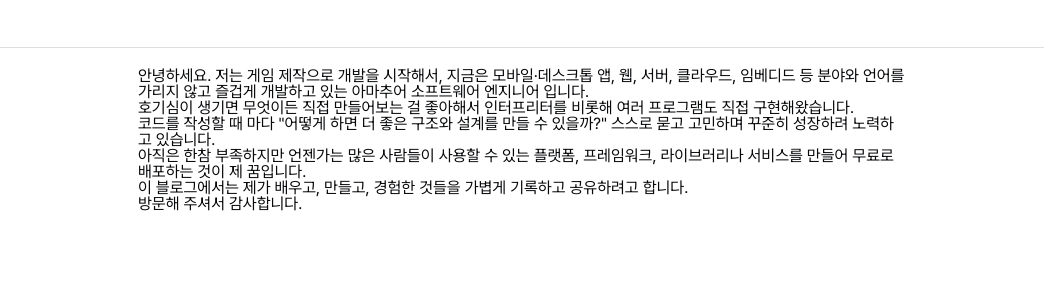
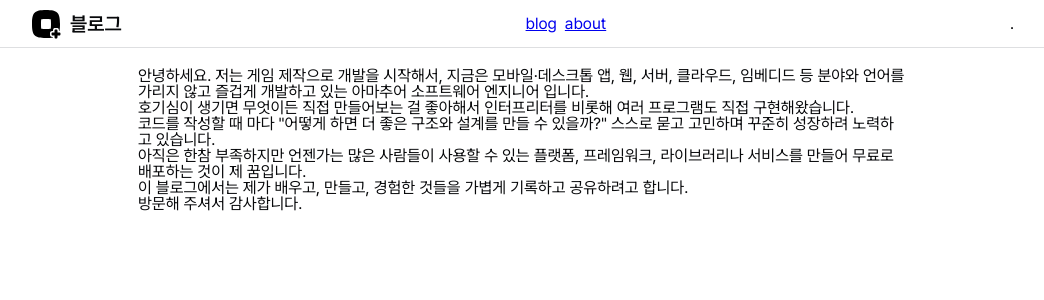
Before and after one commit to kahyou22/kahyou.dev, a Next.js app: page /about in a window 1280 px wide. Shown: the top 300 px of the page, without its empty margins (118-1162 px from the left). Built offline with nearby package versions, Linux system fonts and the light colour scheme.

Commit message:
feat: Header 컴포넌트 추가 및 레이아웃 수정

```diff
--- a/app/layout.tsx
+++ b/app/layout.tsx
@@ -1,6 +1,8 @@
 import type { Metadata } from "next";
 import "./globals.css";
 import localFont from "next/font/local";
+
+import Header from "@/components/Header";
 
 export const metadata: Metadata = {
   title: "테스트",
@@ -21,9 +23,7 @@ export default function RootLayout({
   return (
     <html lang="ko">
       <body className={pretendard.className}>
-        <header>
-          <nav></nav>
-        </header>
+        <Header />
         <div className="main-wrapper">
           <main>{children}</main>
         </div>
--- /dev/null
+++ b/components/Header.tsx
@@ -0,0 +1,19 @@
+import Image from "next/image";
+
+export default function Header() {
+  return (
+    <header>
+      <nav>
+        <div className="left">
+          <Image src="/logo.svg" alt="logo" width={32} height={32} preload />
+          <h1>블로그</h1>
+        </div>
+        <div className="menu">
+          <a href="/blog">blog</a>
+          <a href="/about">about</a>
+        </div>
+        <div className="right">.</div>
+      </nav>
+    </header>
+  );
+}
--- a/styles/layout.css
+++ b/styles/layout.css
@@ -27,11 +27,32 @@
   nav {
     display: flex;
     align-items: center;
-    justify-content: center;
+    justify-content: space-between;
     width: 100%;
     height: 100%;
     max-width: var(--layout-width);
     padding-inline: var(--layout-spacing);
+  }
+
+  nav .left {
+    display: flex;
+    align-items: center;
+    gap: 0.5rem;
+    font-size: 1.25rem;
+    font-weight: 600;
+  }
+
+  nav .menu {
+    display: flex;
+    align-items: center;
+    justify-content: space-between;
+    gap: 0.5rem;
+  }
+
+  nav .right {
+    display: flex;
+    align-items: center;
+    gap: 0.5rem;
   }
 
   .main-wrapper {
```
